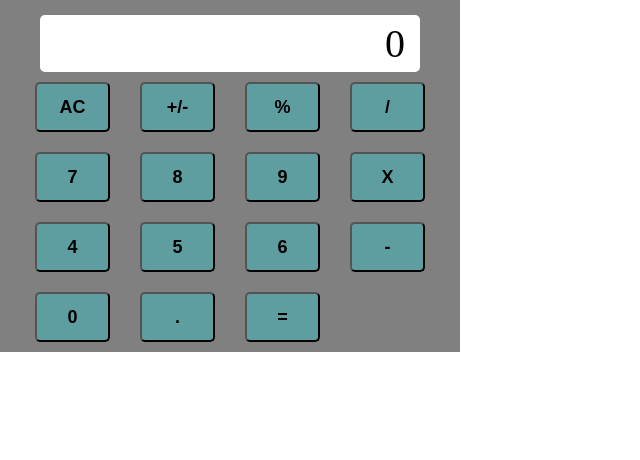
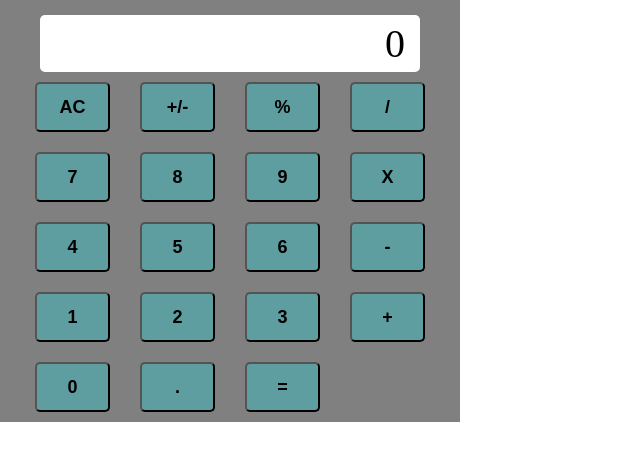
Before and after one commit to MFahadUmer/Calculator, a React (Create React App) app: page / in a window 1280 px wide. Shown: the top 460 px of the page, without its empty margins (0-640 px from the left). Built offline with nearby package versions, Linux system fonts and the light colour scheme.

Commit message:
Adds Calculate and Operate files

```diff
--- a/src/components/App.js
+++ b/src/components/App.js
@@ -1,11 +1,20 @@
 import React from 'react';
 import ButtonPanel from './ButtonPanel';
 import Display from './Display';
+import calculate from '../logic/calculate';
 
-const App = () => (
-  <div className="calculator">
-    <Display />
-    <ButtonPanel />
-  </div>
-);
+const App = () => {
+  const dataObject = {
+    total: 45,
+    next: 56,
+    operation: 'X',
+  };
+  const buttonName = '+/-';
+  return (
+    <div className="calculator">
+      <Display />
+      <ButtonPanel calculate={calculate(dataObject, buttonName)} />
+    </div>
+  );
+};
 export default App;
--- a/src/components/ButtonPanel.js
+++ b/src/components/ButtonPanel.js
@@ -17,6 +17,10 @@ const ButtonPanel = () => {
     },
     groupFour: {
       id: 4,
+      group: ['1', '2', '3', '+'],
+    },
+    groupFive: {
+      id: 5,
       group: ['0', '.', '='],
     },
   };
@@ -25,22 +29,27 @@ const ButtonPanel = () => {
     <div>
       <div className="buttonPanel">
         {buttonGroups.groupOne.group.map(button => (
-          <Button value={button} key={buttonGroups.groupOne.id} />
+          <Button value={button} key={button} />
         ))}
       </div>
       <div className="buttonPanel">
         {buttonGroups.groupTwo.group.map(button => (
-          <Button value={button} key={buttonGroups.groupOne.id} />
+          <Button value={button} key={button} />
         ))}
       </div>
       <div className="buttonPanel">
         {buttonGroups.groupThree.group.map(button => (
-          <Button value={button} key={buttonGroups.groupOne.id} />
+          <Button value={button} key={button} />
         ))}
       </div>
       <div className="buttonPanel">
         {buttonGroups.groupFour.group.map(button => (
-          <Button value={button} key={buttonGroups.groupOne.id} />
+          <Button value={button} key={button} />
+        ))}
+      </div>
+      <div className="buttonPanel">
+        {buttonGroups.groupFive.group.map(button => (
+          <Button value={button} key={button} />
         ))}
       </div>
     </div>
--- /dev/null
+++ b/src/logic/calculate.js
@@ -0,0 +1,18 @@
+const calculate = (dataObject, buttonName) => {
+  let { total, next, operation } = dataObject;
+  const buttonOperations = ['+', '-', 'X', '/', '%'];
+  if (buttonName === '+/-') {
+    total *= -1;
+    next *= -1;
+  } else if (buttonName === 'AC') {
+    total = 0;
+    next = 0;
+  }
+  buttonOperations.forEach(value => {
+    if (buttonName === value) {
+      operation = value;
+    }
+  });
+  return { total, next, operation };
+};
+export default calculate;
```
Also changed, not shown: src/logic/operate.js (added, +21 -0 lines), 1 other file (tests, documents, lock files or other folders).
